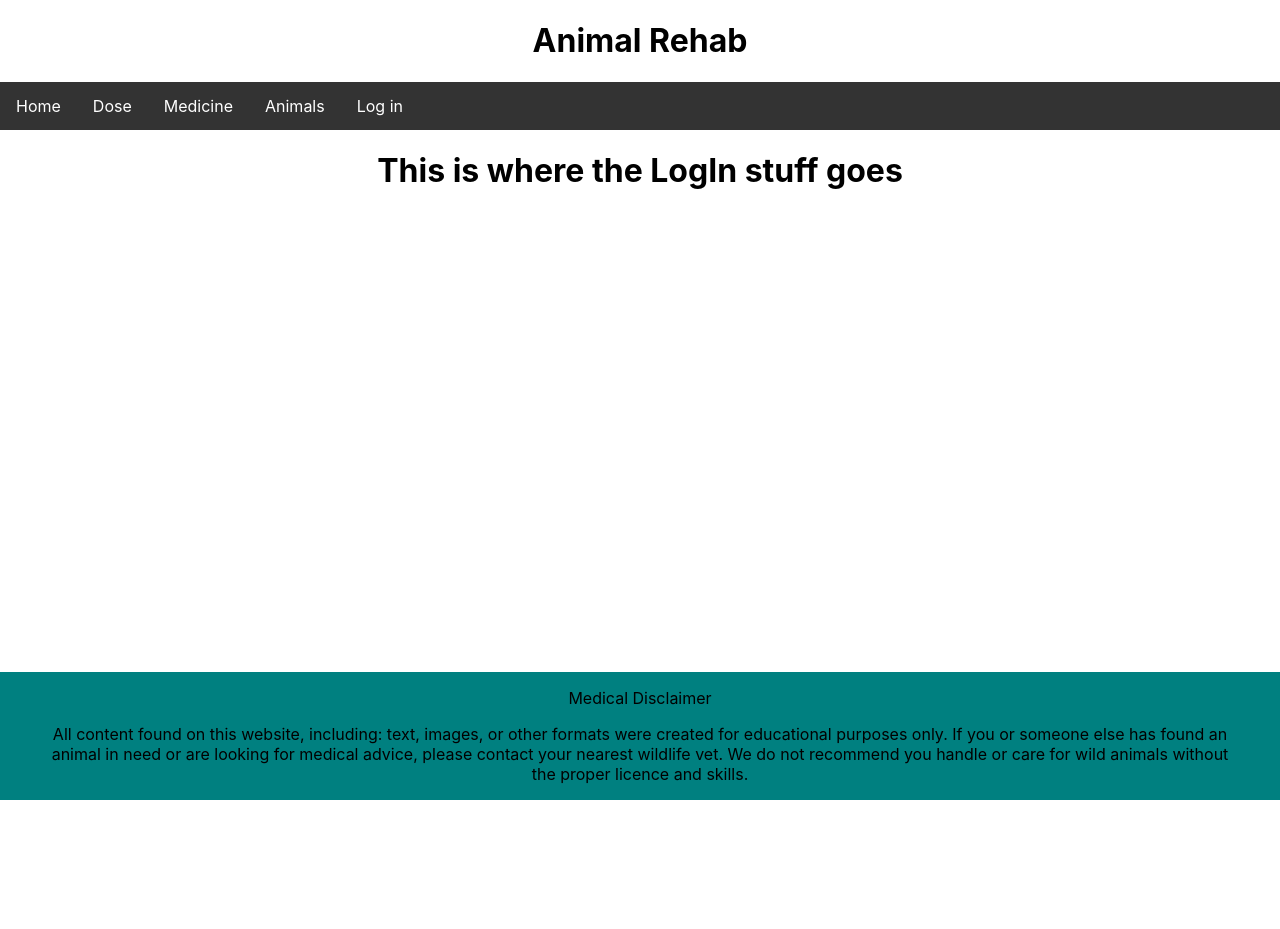
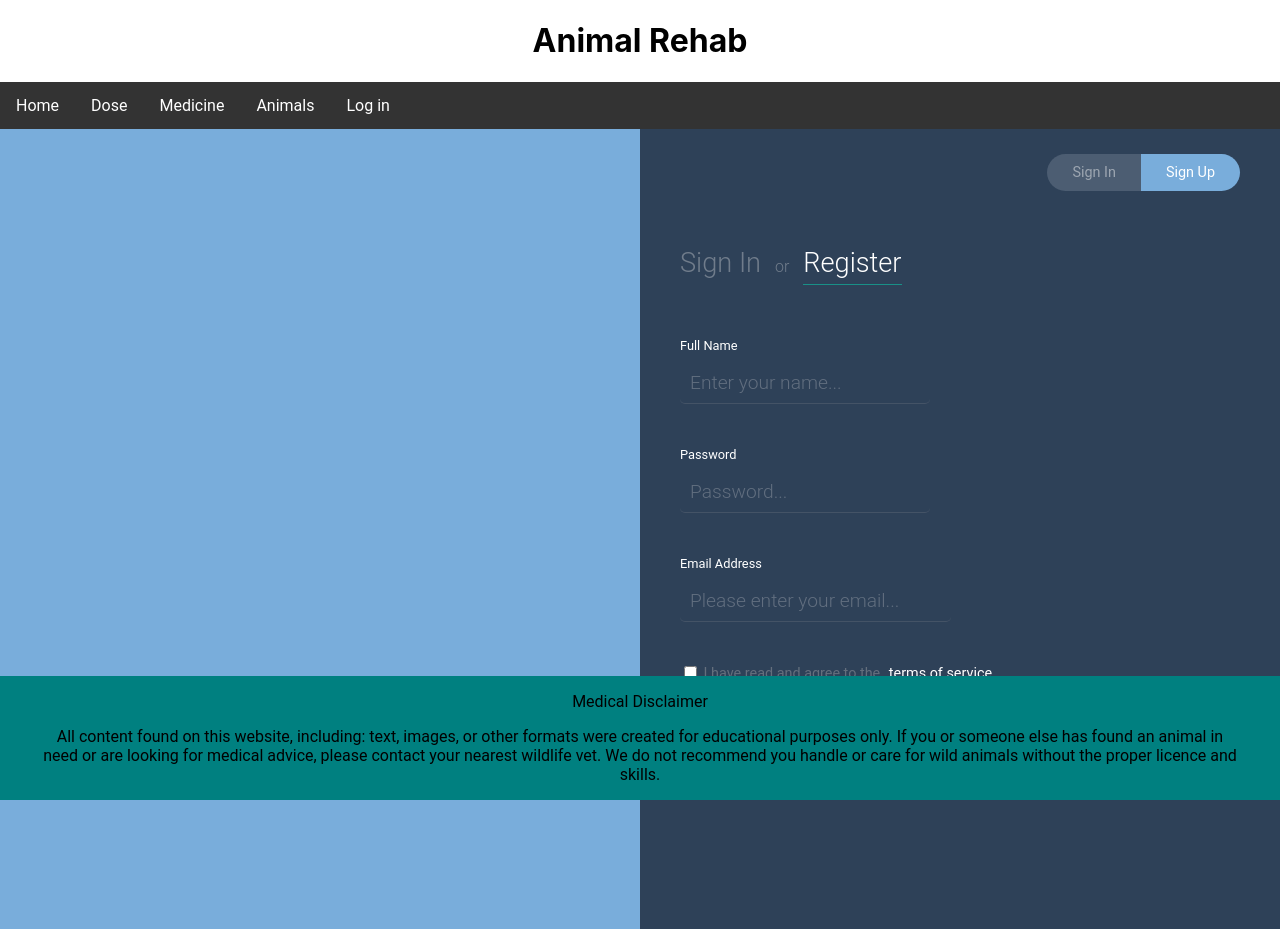
Before and after one commit to Rayxclockwork/AnimalRehab, a React (Create React App) app in the folder animal-rehab/: page /log in a window 1280 px wide. Before the commit the page ends 800 px from the top, so only its background shows below. Built offline with nearby package versions, Linux system fonts and the light colour scheme.

Commit message:
login needed router and routes

```diff
--- a/animal-rehab/src/components/LogIn/LogIn.js
+++ b/animal-rehab/src/components/LogIn/LogIn.js
@@ -1,9 +1,61 @@
-import React from "react";
+/* eslint-disable react/jsx-no-comment-textnodes */
+/* eslint-disable jsx-a11y/anchor-is-valid */
+import React, { Component } from "react";
+import { BrowserRouter as Router, Route } from 'react-router-dom';
 
-class LogIn extends React.Component {
+class LogIn extends Component {
     render() {
-        return <h1>This is where the LogIn stuff goes</h1>
+        return (
+            <Router>
+                <div className='login'>
 
+                    <div className='loginAside'></div>
+
+                    <div className='loginForm'>
+
+                        <div className='swapLogin'>
+                            <a href='#' className='pageSwapTab'>Sign In</a>
+                            <a href='#' className='pageSwapTab pageSwapTabActive'>Sign Up</a>
+                        </div>
+
+                        <div className='titleForm'>
+                            <a href='#' className='titleFormLink'>Sign In</a> or <a href='#' className='titleFormLink titleFormLinkActive'>Register</a>
+                        </div>
+
+                        <div className='middleForm'>
+                            <form className='formFields' onSubmit={this.handleSubmit}>
+                                <div className='formField'>
+                                    <label className='FormFieldLabel' htmlFor='name'>Full Name</label>
+                                    <input type='text' id='name' className='formFieldInput' placeholder='Enter your name...' name='name' />
+                                </div>
+
+                                <div className='formField'>
+                                    <label className='FormFieldLabel' htmlFor='password'>Password</label>
+                                    <input type='password' id='password' className='formFieldInput' placeholder='Password...' name='password' />
+                                </div>
+
+                                <div className='formField'>
+                                    <label className='FormFieldLabel' htmlFor='email'>Email Address</label>
+                                    <input type='email' id='email' className='formFieldInput' placeholder='Please enter your email...' name='email' />
+                                </div>
+
+                                <div className='formField'>
+                                    <label className='formFieldCheckboxLabel'>
+                                        <input className='formFieldCheckbox' type='checkbox' name='hasAgreed' /> I have read and agree to the <a href='' className='formFieldTermsLink'>terms of service</a>
+                                    </label>
+                                </div>
+
+                                <div className='formField'>
+                                    <button className='formFieldButton formButton'>Register</button><a href='#' className='formFieldLink'>Already have an account</a>
+                                </div>
+                            </form>
+
+                        </div>
+
+                    </div>
+                </div>
+            </Router>
+        )
     }
 }
 
--- a/animal-rehab/src/components/LogIn/LogIn.scss
+++ b/animal-rehab/src/components/LogIn/LogIn.scss
@@ -0,0 +1,156 @@
+* {
+  box-sizing: border-box;
+  font-family: "Roboto", sans-serif;
+}
+
+body {
+  margin: 0;
+  padding: 0;
+}
+
+.login {
+    height: 100vh;
+    display: flex;
+    color: white;
+  }
+
+.loginAside {
+  width: 50%;
+  background-color: #79ADDB;
+}
+
+.loginForm {
+  width: 50%;
+  background-color: #2E4158;
+  padding: 25px 40px;
+  overflow: auto;
+}
+
+.swapLogin {
+  display: flex;
+  justify-content: flex-end;
+  margin-bottom: 10%;
+}
+
+.pageSwapTab {
+  background-color: #4C5D72;
+  color: #9DA6B1;
+  padding: 10px 25px;
+  cursor: pointer;
+  font-size: .9em;
+  border: none;
+  outline: none;
+  display: inline-block;
+  text-decoration: none;
+}
+
+.pageSwapTabActive {
+  background-color: #79ADDB;
+  color: white;
+}
+
+.pageSwapTab:first-child {
+  border-top-left-radius: 25px;
+  border-bottom-left-radius: 25px;
+}
+
+.pageSwapTab:last-child {
+  border-top-right-radius: 25px;
+  border-bottom-right-radius: 25px;
+}
+
+.middleForm {
+  margin-bottom: 100px;
+}
+
+.titleForm {
+  color: #707C8B;
+  font-weight: 300;
+  margin-bottom: 50px;
+}
+
+.titleFormLink {
+  color: #707C8B;
+  text-decoration: none;
+  display: inline-block;
+  font-size: 1.7em;
+  margin: 0 10px;
+  padding-bottom: 5px;
+}
+
+.titleFormLink:first-child {
+  margin-left: 0;
+}
+
+.titleFormLinkActive {
+  color: white;
+  border-bottom: 1px solid #199087;
+}
+
+.formField {
+  margin-bottom: 40px;
+}
+
+.formFieldLabel {
+  display: block;
+  text-transform: uppercase;
+  font-size: .9em;
+  color: white;
+}
+.formFieldInput {
+  width: 85%;
+  background-color: transparent;
+  border: none;
+  color: white;
+  outline: none;
+  border-bottom: 1px solid #445366;
+  font-size: 1em;
+  font-weight: 300;
+  padding-bottom: 10px;
+  margin-top: 10px;
+}
+
+.formFieldInput::placeholder {
+  color: #616E7F;
+}
+
+.formFieldButton {
+  background-color: #52C4B9;
+  color: white;
+  cursor: pointer;
+  border-radius: 25px;
+  padding: 15px 70px;
+  font-size: .8em;
+  font-weight: 500;
+}
+
+.formFieldLink {
+  color: #66707D;
+  text-decoration: none;
+  display: inline-block;
+  border-bottom: 1.5px solid #225E62;
+  padding-bottom: 5px;
+}
+
+.formFieldCheckboxLabel {
+  color: #646F7D;
+  font-size: .9em;
+}
+
+.formFieldCheckbox {
+  position: relative;
+  top: 1.5px;
+}
+
+.formFieldTermsLink {
+  color: white;
+  border-bottom: 1px solid #199087;
+  text-decoration: none;
+  display: inline-block;
+  padding-bottom: 2px;
+  margin-left: 5px;
+}
+
+.formButton {
+  margin-right: 20px !important;
+}
```
Also changed, not shown: animal-rehab/src/components/LogIn/pages/RegisterForm.js (added), animal-rehab/src/components/LogIn/pages/SignUpForm.js (added).
